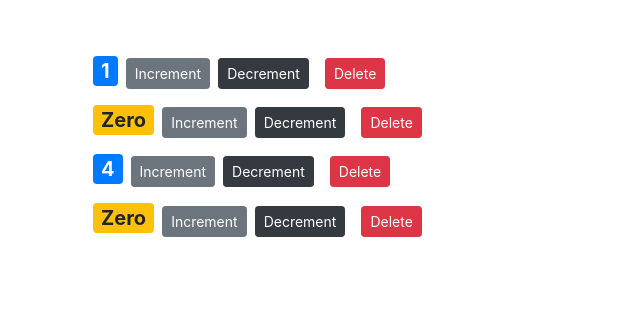
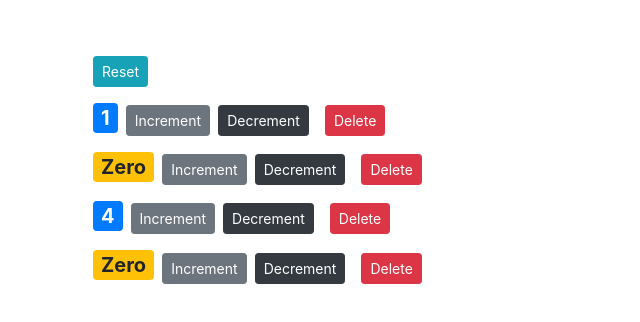
Before and after one commit to joscript/counter-app, a React (Create React App) app: page / in a window 1280 px wide. Shown: the top 322 px of the page, without its empty margins (0-640 px from the left). Built offline with nearby package versions, Linux system fonts and the light colour scheme.

Commit message:
added reset button and implemented the single source of truth by relying on props

```diff
--- a/src/components/counter.jsx
+++ b/src/components/counter.jsx
@@ -2,7 +2,6 @@ import React, { Component } from 'react';
 
 class Counter extends Component {
     state = {
-        value: this.props.counter.value,
         tags: ['tag1', 'tag2', 'tag3']
     }
 
@@ -11,25 +10,15 @@ class Counter extends Component {
         fontWeight: 'bold'
     }
 
-    handleIncrement = (product) => {
-        // console.log(product)
-        this.setState({ value: this.state.value + 1 });
-    };
-
-    handleDecrement = () => {
-        this.setState({value: this.state.value -1});
-    };
-
     render() {
-        // console.log('props', this.props);
         return (
-            <div className="container">
+            <div>
                 <span style={this.style} className={this.getBadgeClasses()} >{this.formatCount()}</span>
-                <button onClick={ () => this.handleIncrement({id:1}) } className="btn btn-secondary btn-sm">Increment</button>
+                <button onClick={ () => this.props.onIncrement(this.props.counter) } className="btn btn-secondary btn-sm">Increment</button>
                 {/* <ul>
-                    {this.state.tags.map(tag => <li key={tag}>{tag}</li>)}
+                    {this.props.counter.tags.map(tag => <li key={tag}>{tag}</li>)}
                 </ul> */}
-                <button onClick={this.handleDecrement} className="btn btn-dark btn-sm m-2">Decrement</button>
+                <button onClick={() => this.props.onDecrement(this.props.counter)} className="btn btn-dark btn-sm m-2">Decrement</button>
                 <button onClick={() => this.props.onDelete(this.props.counter.id)} className="btn btn-danger btn-sm m-2">Delete</button>
             </div>
         );
@@ -37,12 +26,12 @@ class Counter extends Component {
 
     getBadgeClasses() {
         let classes = "badge m-2 badge-";
-        classes += (this.state.value === 0) ? "warning" : "primary";
+        classes += (this.props.counter.value === 0) ? "warning" : "primary";
         return classes;
     };
 
     formatCount(){
-        const {value} = this.state;
+        const {value} = this.props.counter;
         return value === 0 ? 'Zero' : value;
     };
 }
--- a/src/components/counters.jsx
+++ b/src/components/counters.jsx
@@ -17,15 +17,52 @@ class Counters extends Component {
         this.setState({counters});
     }
 
+    handleReset = () => {
+        const counters = this.state.counters.map(counter => {
+            counter.value = 0;
+            return counter;
+        })
+
+        this.setState({counters})
+    }
+
+    handleIncrement = (data) => {
+        // console.log(data)
+        const counters = [...this.state.counters]; // used spread operator to clone
+        const index = counters.indexOf(data);
+        counters[index] = {...data}; // to refer only to the object given and not to the local state (kase naa-update nya pala)
+        counters[index].value++;
+        // console.log(this.state.counters[index].value)
+
+        this.setState({counters});
+    }
+
+    handleDecrement = (data) => {
+        const counters = [...this.state.counters]; // used spread operator to clone
+        const index = counters.indexOf(data);
+        counters[index] = {...data}; // to refer only to the object given and not to the local state (kase naa-update nya pala)
+        counters[index].value--;
+
+        this.setState({counters});
+    }
+
     render() {
         return (
-            <div className="mt-5">
+            <div className="mt-5 container">
+                <button
+                    className="btn btn-info btn-sm m-2"
+                    onClick={this.handleReset}
+                >
+                    Reset
+                </button>
                 {
                     this.state.counters.map(
                         counter => <Counter
                                         onDelete={this.handleDelete}
                                         key={counter.id}
                                         counter={counter}
+                                        onIncrement={this.handleIncrement}
+                                        onDecrement={this.handleDecrement}
                                     />
                     )
                 }
```
